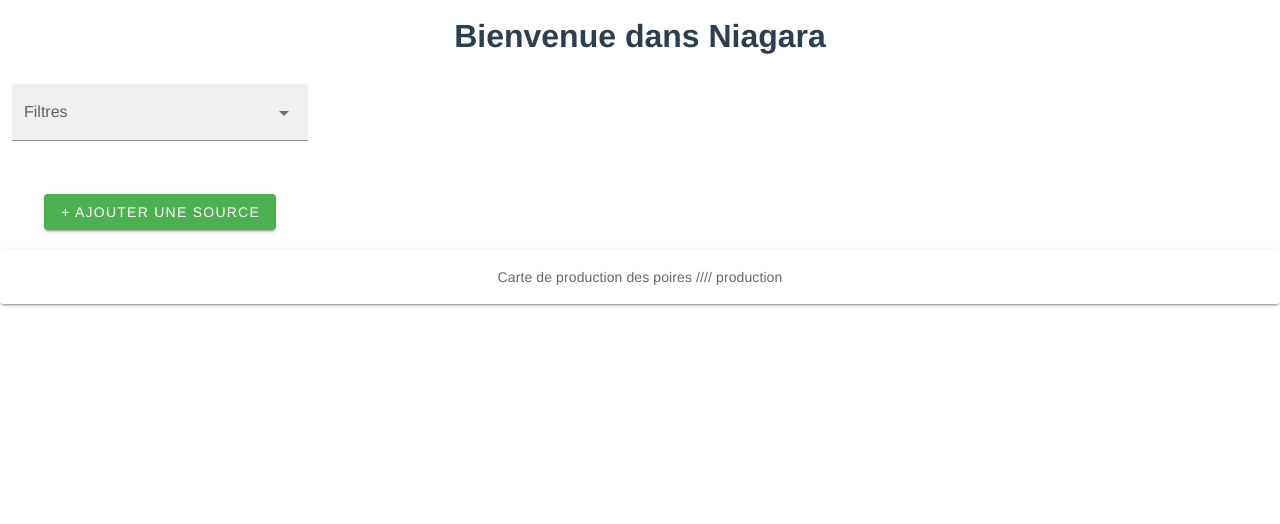
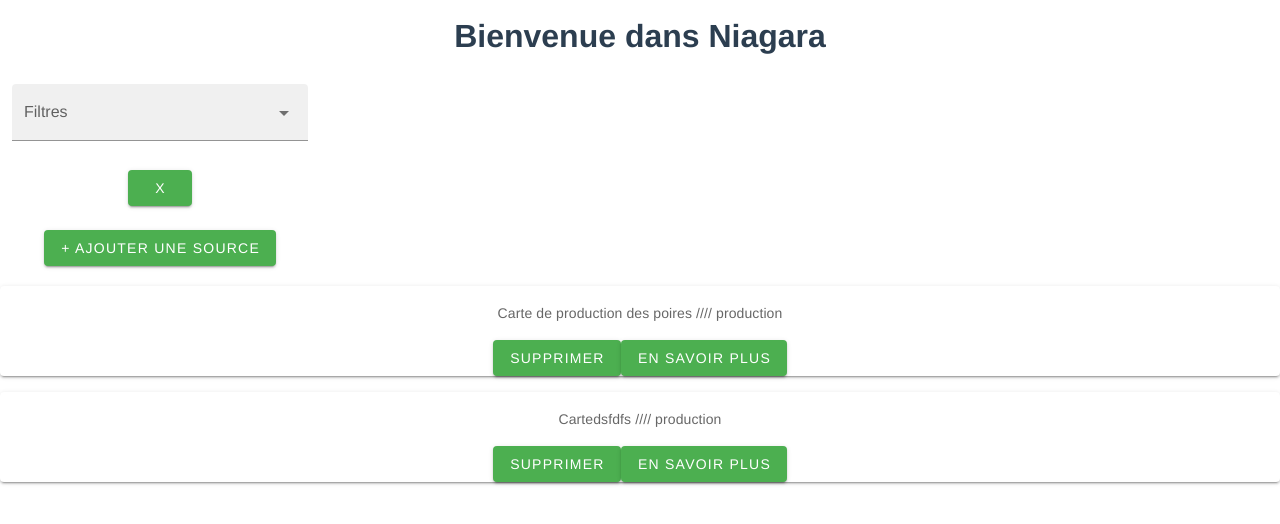
Before and after one commit to mattaiod/niagara, a Vue app: page /tableau-bord in a window 1280 px wide. Shown: the top 524 px of the page. Built offline with nearby package versions, Linux system fonts and the light colour scheme.

Commit message:
know More, delete source

```diff
--- a/src/components/Source.vue
+++ b/src/components/Source.vue
@@ -1,9 +1,18 @@
 <template>
   <v-card>
     <v-card-text>
-    {{ nameCard }} ////
-    {{ teamLabel }}
+    {{ source.nameCard }} ////
+    {{ source.teamLabel }}
     </v-card-text>
+    <v-btn v-if="!isKnowMore" color="success" @click="deleteSource">Supprimer</v-btn>
+    <v-btn v-if="!isKnowMore" color="success" @click="knowMore">En savoir plus</v-btn>
+    <div v-else>
+      Format: {{ source.inputFormat }}
+      Type de déclenchement: {{ source.triggerType }}
+      Date de mis à jour attendue: {{ source.dateUpdateExpected }}
+      <v-btn color="success" @click="knowMore">En savoir moins</v-btn>
+    </div>
+
   </v-card>
 </template>
 
@@ -12,11 +21,20 @@
     name: 'Source',
     data() {
       return {
+        isKnowMore: false
       }
     },
   props: {
-    nameCard: {type: String, required: true},
-    teamLabel: {type: String, required: true},
+    source: {type: Object, required: true},
+  },
+  methods: {
+    knowMore() {
+      this.isKnowMore = !this.isKnowMore
+    },
+    deleteSource() {
+      this.$emit('deleteSource', this.source.id)
+      console.log(this.source.id)
+    }
   }
 }
 </script>
--- a/src/store/index.js
+++ b/src/store/index.js
@@ -19,9 +19,19 @@
   state: {
     sources: [
       {
+        id: 0,
         inputFormat: 'Fichier',
         file: 'txt.txt',
         nameCard: 'Carte de production des poires',
+        teamLabel: 'production',
+        triggerType: 'Manuel',
+        dateUpdateExpected: '2020-05-07',
+      },
+      {
+        id: 1,
+        inputFormat: 'Fichier',
+        file: 'txt.txt',
+        nameCard: 'Cartedsfdfs',
         teamLabel: 'production',
         triggerType: 'Manuel',
         dateUpdateExpected: '2020-05-07',
@@ -35,13 +45,25 @@
   },
   mutations: {
     ADD_SOURCE(state, source) {
+      source.id = state.sources[state.sources.length - 1].id + 1
       state.sources.push(source)
+    },
+    DELETE_SOURCE(state, idSource) {
+      for(const index in state.sources) {
+        if (state.sources[index].id == idSource) {
+          state.sources.splice(index, 1)
+          return
+        }
+      }
     },
   },
   actions: {
     addSource({ commit }, payload) {
       commit('ADD_SOURCE', payload)
     },
+    deleteSource({ commit }, payload) {
+      commit('DELETE_SOURCE', payload)
+    },
   },
   modules: {
   }
--- a/src/views/Dashboard.vue
+++ b/src/views/Dashboard.vue
@@ -14,6 +14,7 @@
               filled
               label="Filtres"
             ></v-select>
+            <v-btn color="success" @click="resetFilter">X</v-btn>
           </v-col>
         </v-row>
         <v-row>
@@ -24,8 +25,8 @@
       </v-container>
       <v-list v-for="source in sources" :key="source.id">
         <Source
-        :nameCard= "source.nameCard"
-        :teamLabel= "source.teamLabel">
+        :source= "source"
+        @deleteSource="deleteSource($event)">
         </Source>
       </v-list>
 
@@ -50,28 +51,40 @@
     }
   },
   computed: {
-    filters(){ return store.getters.teamLabels },
+    filters(){
+      return store.getters.teamLabels
+    },
     cSources(){ return store.getters.sources },
 
   },
   watch: {
-    filterSelected(newVal) {
-      this.filterSources(newVal)
+    filterSelected() {
+      this.filterSources()
     }
   },
   methods: {
     onNewSource() {
       router.push("/nouvelle-source");
     },
-    filterSources(filter) {
-
-      if(filter === null) return this.cSources
+    filterSources() {
+      const filter = this.filterSelected
+      if(filter === null) {
+        this.sources = this.cSources
+        return
+      }
       let sourcesFinal = []
       for(const source of this.cSources) {
         if(source.teamLabel === filter)
           sourcesFinal.push(source)
       }
       this.sources = sourcesFinal
+    },
+    deleteSource(idSource) {
+      store.dispatch('deleteSource', idSource)
+      this.filterSources()
+    },
+    resetFilter() {
+      this.filterSelected = null
     }
   },
   mounted() {
```
